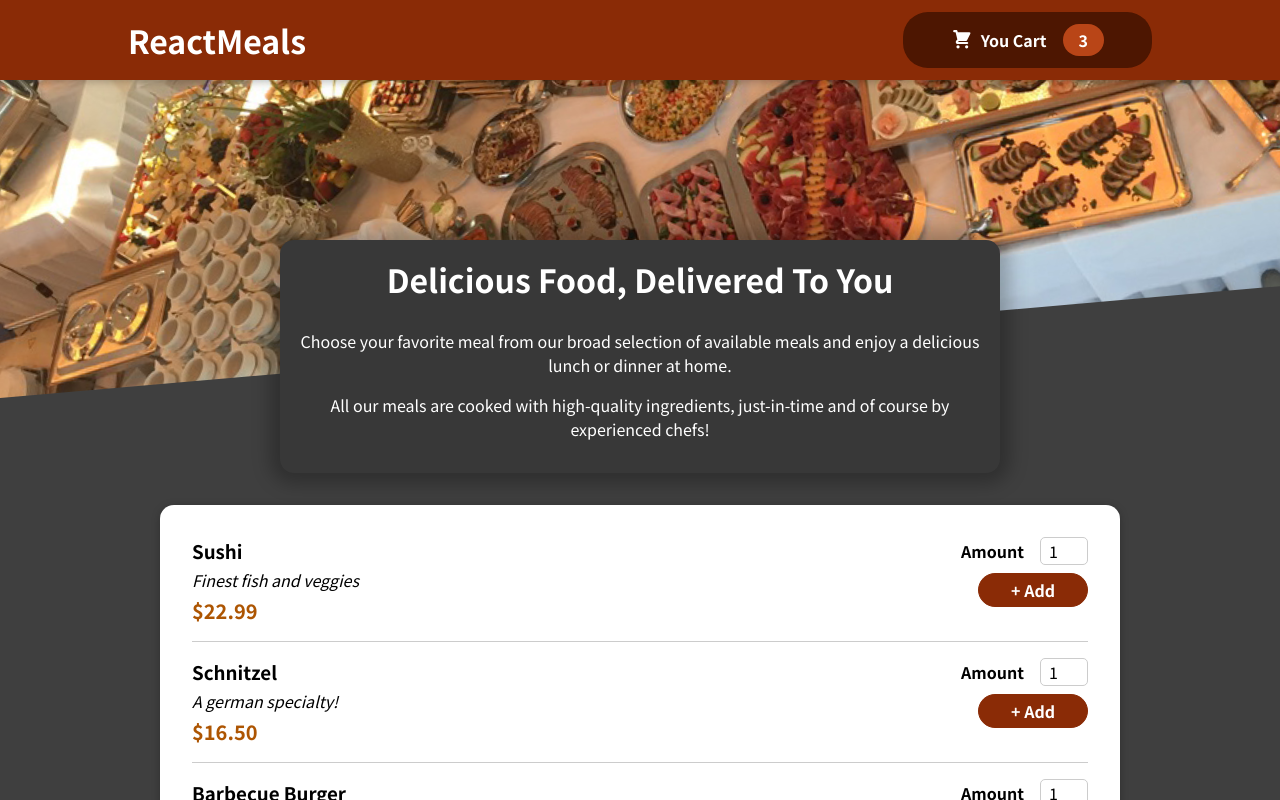
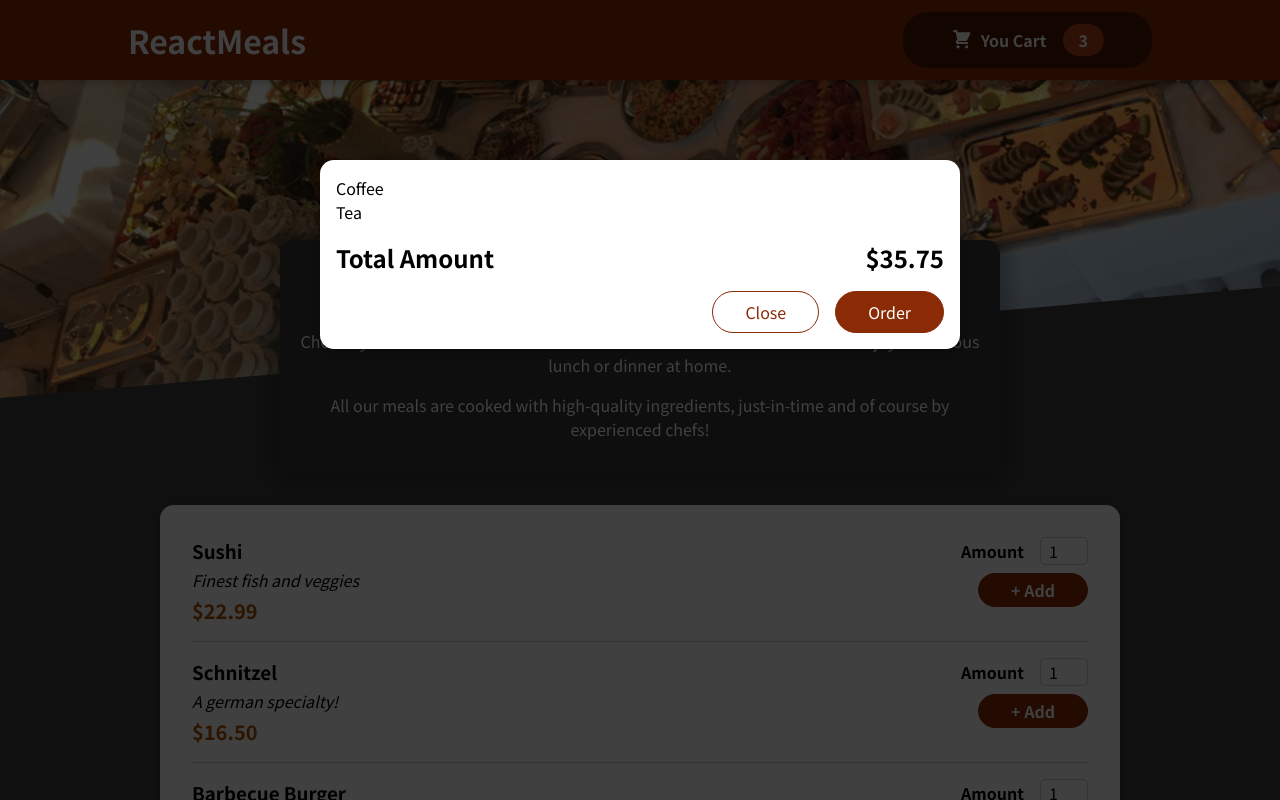
Before and after one commit to elvan/food-order-app-react-example, a JavaScript app: page / in a window 1280 px wide. Shown: the top 800 px of the page. Built offline with nearby package versions, Linux system fonts and the light colour scheme.

Commit message:
adding a modal via a react portal

```diff
--- a/public/index.html
+++ b/public/index.html
@@ -28,6 +28,7 @@
   </head>
   <body>
     <noscript>You need to enable JavaScript to run this app.</noscript>
+    <div id="overlays"></div>
     <div id="root"></div>
     <!--
       This HTML file is a template.
--- a/src/App.js
+++ b/src/App.js
@@ -1,9 +1,11 @@
+import Cart from './components/Cart/Cart';
 import Header from './components/Layout/Header';
 import Meals from './components/Meals/Meals';
 
 function App() {
   return (
     <>
+      <Cart />
       <Header />
       <main>
         <Meals />
--- a/src/components/Cart/Cart.js
+++ b/src/components/Cart/Cart.js
@@ -1,3 +1,4 @@
+import Modal from '../UI/Modal';
 import classes from './Cart.module.css';
 
 const Cart = (props) => {
@@ -23,7 +24,7 @@
   );
 
   return (
-    <div>
+    <Modal>
       {cartItems}
       <div className={classes.total}>
         <span>Total Amount</span>
@@ -33,7 +34,7 @@
         <button className={classes['button--alt']}>Close</button>
         <button className={classes.button}>Order</button>
       </div>
-    </div>
+    </Modal>
   );
 };
 
--- /dev/null
+++ b/src/components/UI/Modal.js
@@ -0,0 +1,30 @@
+import { createPortal } from 'react-dom';
+import classes from './Modal.module.css';
+
+const Backdrop = (props) => {
+  return <div className={classes.backdrop}></div>;
+};
+
+const ModalOverlay = (props) => {
+  return (
+    <div className={classes.modal}>
+      <div className={classes.content}>{props.children}</div>
+    </div>
+  );
+};
+
+const portalElement = document.getElementById('overlays');
+
+const Modal = (props) => {
+  return (
+    <>
+      {createPortal(<Backdrop />, portalElement)}
+      {createPortal(
+        <ModalOverlay>{props.children}</ModalOverlay>,
+        portalElement
+      )}
+    </>
+  );
+};
+
+export default Modal;
--- /dev/null
+++ b/src/components/UI/Modal.module.css
@@ -0,0 +1,40 @@
+.backdrop {
+  position: fixed;
+  top: 0;
+  left: 0;
+  width: 100%;
+  height: 100vh;
+  z-index: 20;
+  background-color: rgba(0, 0, 0, 0.75);
+}
+
+.modal {
+  position: fixed;
+  top: 20vh;
+  left: 5%;
+  width: 90%;
+  background-color: white;
+  padding: 1rem;
+  border-radius: 14px;
+  box-shadow: 0 2px 8px rgba(0, 0, 0, 0.25);
+  z-index: 30;
+  animation: slide-down 300ms ease-out forwards;
+}
+
+@media (min-width: 768px) {
+  .modal {
+    width: 40rem;
+    left: calc(50% - 20rem);
+  }
+}
+
+@keyframes slide-down {
+  from {
+    opacity: 0;
+    transform: translateY(-3rem);
+  }
+  to {
+    opacity: 1;
+    transform: translateY(0);
+  }
+}
```
